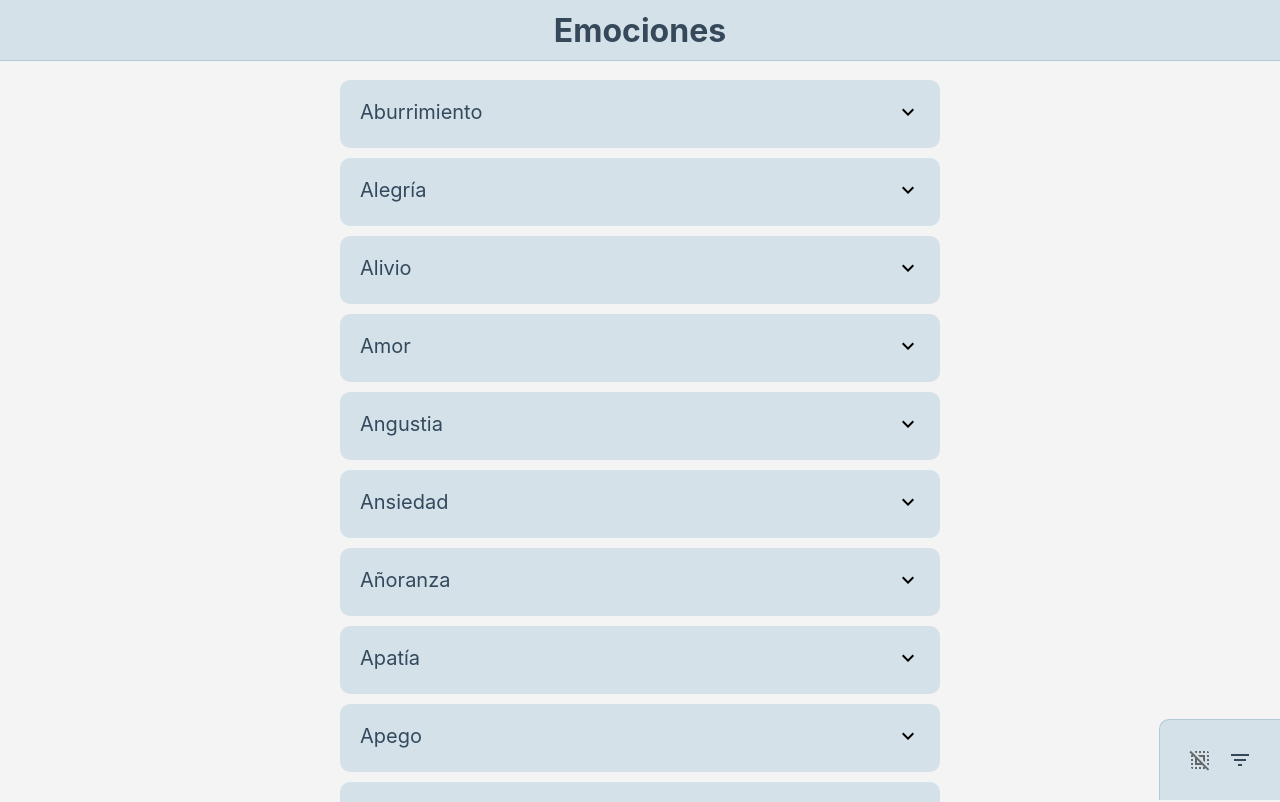
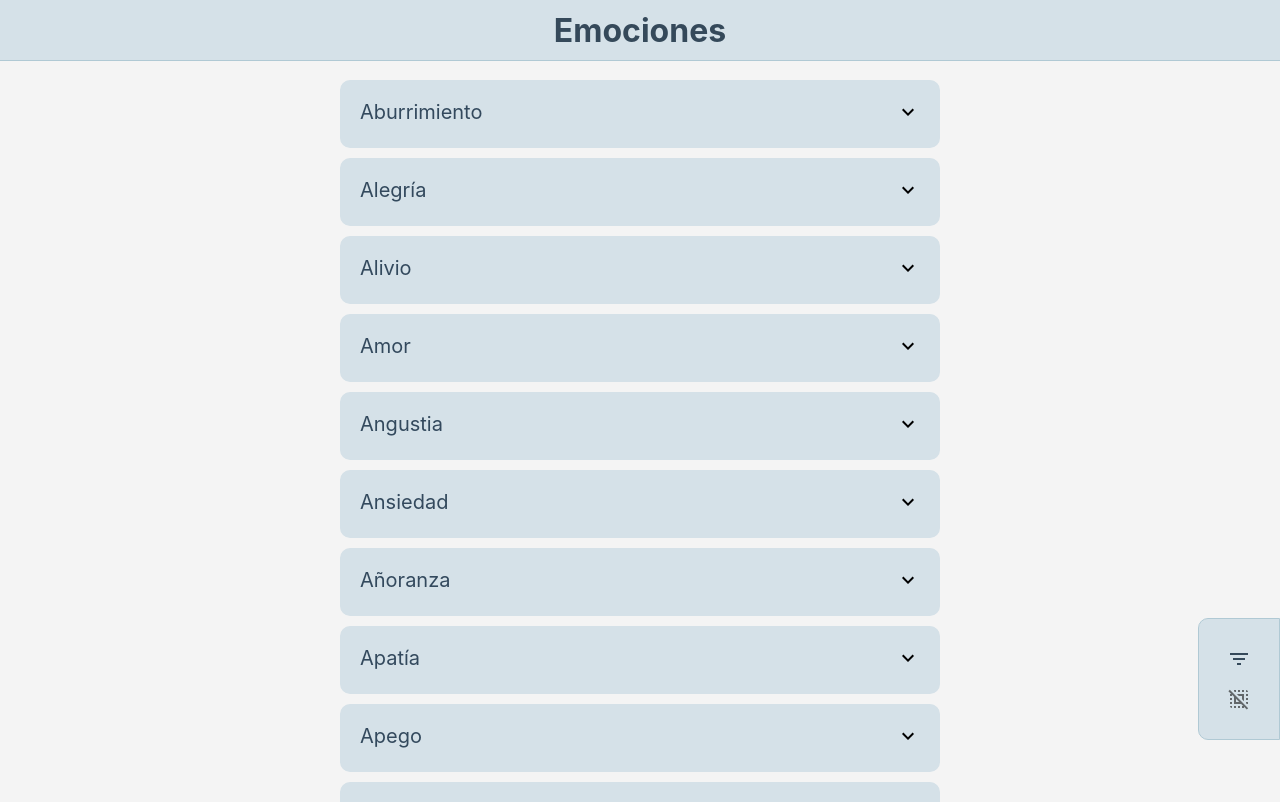
Before and after one commit to kikeelectronico/emociones, a React (Create React App) app in the folder emociones/: page / in a window 1280 px wide. Shown: the top 802 px of the page. Built offline with nearby package versions, Linux system fonts and the light colour scheme.

Commit message:
change menu direction

```diff
--- a/emociones/src/App.css
+++ b/emociones/src/App.css
@@ -8,7 +8,7 @@
   width: 90%;
   margin-top: 80px;
   margin-left: 5%;
-  padding-bottom: 140px;
+  padding-bottom: 200px;
 }
 
 @media screen and (min-width:600px) {
@@ -22,14 +22,13 @@
 .buttons {
   position: fixed;
   right: 0;
-  bottom: 0;
+  bottom: 60px;
   padding: 20px;
   z-index: 2;
-  border-radius: 10px 0 0 0;
-  border-top: 1px solid #b0c9d4;
-  border-left: 1px solid #b0c9d4;
+  border-radius: 10px 0 0 10px;
+  border: 1px solid #b0c9d4;
   display: flex;
-  flex-direction: row-reverse;
+  flex-direction: column;
   background-color: #d5e1e8;
 }
 
--- a/emociones/src/App.js
+++ b/emociones/src/App.js
@@ -15,7 +15,6 @@ function App() {
 
   const [emotions, setEmotions] = useState([])
   const [filtered, setFiltered] = useState(null)
-  const [menu_y_delta, setMenuYDelta] = useState(0)
 
   useEffect(() => {
     let local_emotions = localStorage.getItem("emotions")
@@ -31,25 +30,6 @@ function App() {
     if (emotions.length > 0)
       localStorage.setItem("emotions", JSON.stringify(emotions))
   }, [emotions])
-
-  useEffect(() => {
-    if (filtered !== null)
-      localStorage.setItem("filtered", filtered)
-      if (filtered) setMenuYDelta(41)
-      else setMenuYDelta(0)
-  }, [filtered])
-
-  useEffect(() => {
-    window.addEventListener("scroll", () => {
-      var scrollMaxY = window.scrollMaxY || (document.documentElement.scrollHeight - document.documentElement.clientHeight)
-      if (scrollMaxY !== 0 && window.scrollY !== 0) {
-        if ((window.scrollY > (scrollMaxY - 42)) && (!filtered))
-          setMenuYDelta(41 - (scrollMaxY - window.scrollY))
-        else
-          setMenuYDelta(0)
-      }
-    })
-  }, [])
 
   const selectEmotion = (emotion) => {
     let _emotions = [...emotions]
@@ -104,7 +84,7 @@ function App() {
           })
         }
       </section>
-      <section className="buttons" style={{bottom: menu_y_delta}}>
+      <section className="buttons">
         <IconButton
           aria-label="Mostrar emociones seleccionadas"
           onClick={() => setFiltered(!filtered)}
```
